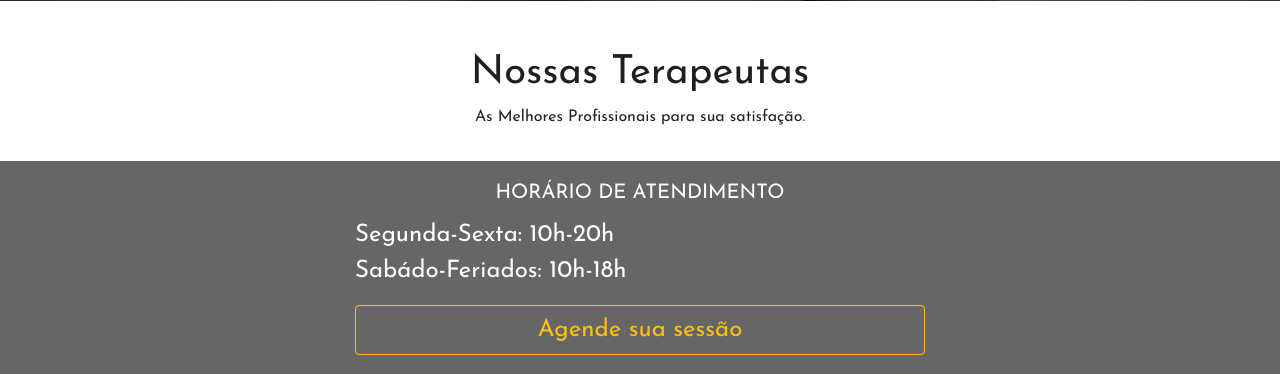
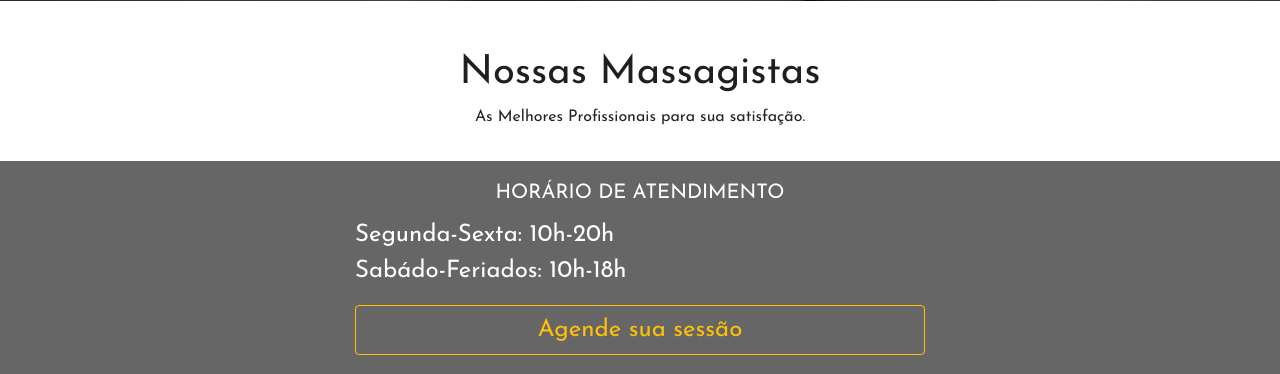
Before and after one commit to asmaur/amazura, a Django app: template apps/amazura/templates/amazura/index.html in a window 1280 px wide. Shown: the part 799-1173 px from the top of the page. Run offline with Django 3.2, Linux system fonts and the light colour scheme; the template is opened without the code that fills it, so the values that code supplies are empty; parts of the project's set-up code (start-up, migrations or seed data) failed here and were passed over; some libraries are stand-ins or nearby versions.

Commit message:
new version

```diff
--- a/apps/amazura/templates/amazura/index.html
+++ b/apps/amazura/templates/amazura/index.html
@@ -29,7 +29,7 @@
         <div class="container">
             <div class="row">
                 <div class="col-6 offset-3 text-center">
-                    <h1>Nossas Terapeutas</h1>
+                    <h1>Nossas Massagistas</h1>
                     <p>As Melhores Profissionais para sua satisfação.</p>
                 </div>
             </div>
```
